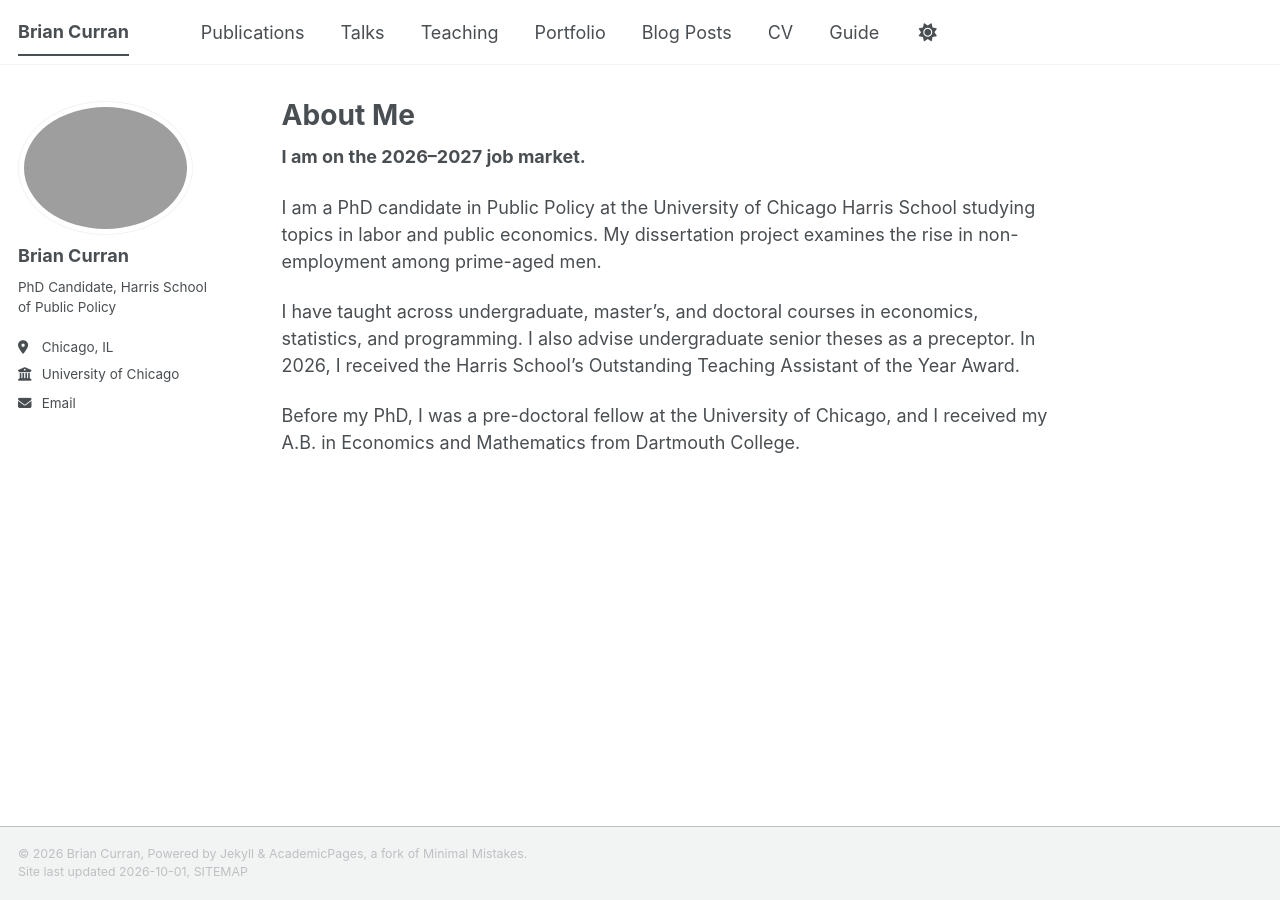
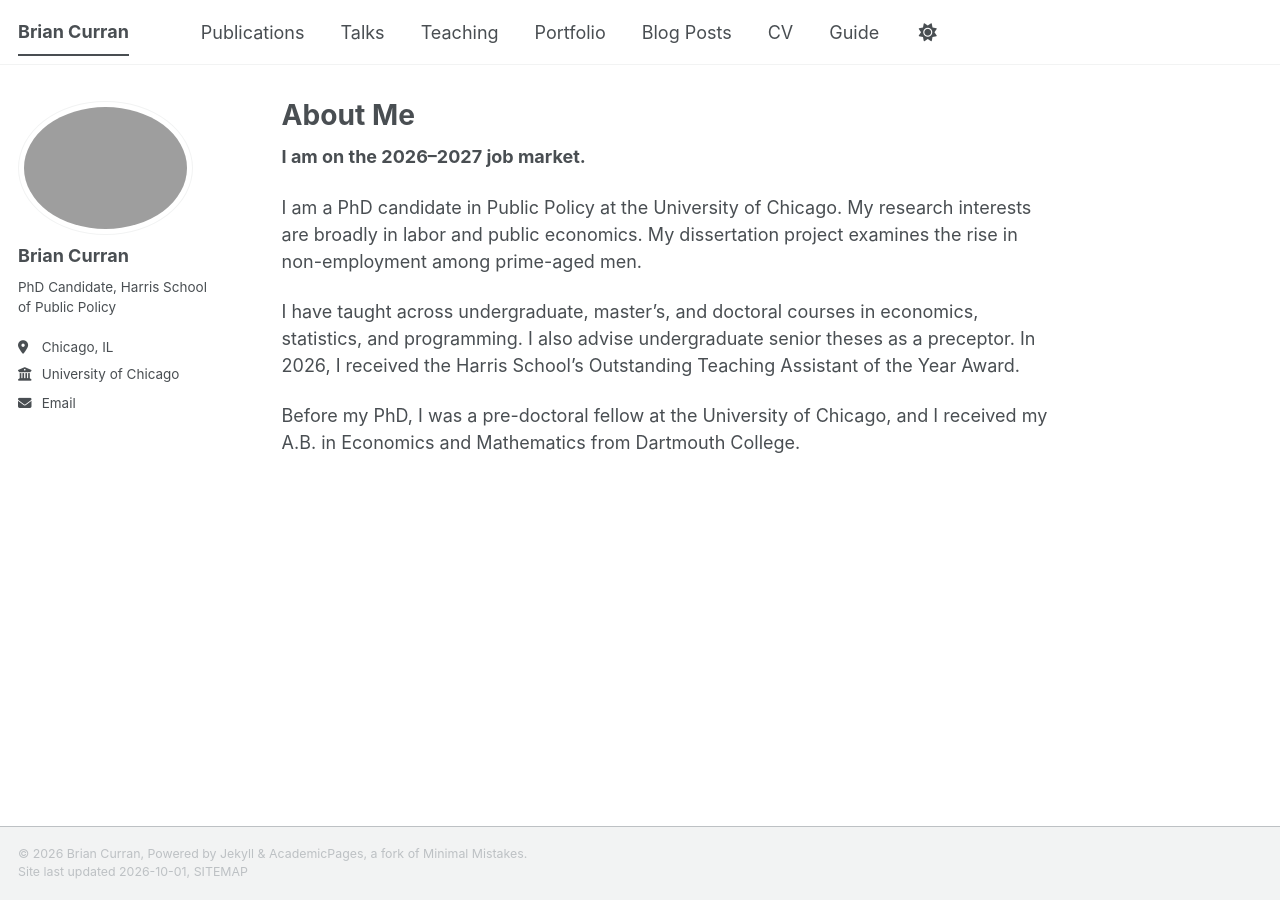
Before and after one commit to brianscurran/brianscurran.github.io, a Jekyll site: the page built from _pages/about.md, in a window 1280 px wide. Built offline with Jekyll 4.4.1, drawn with Linux system fonts in a browser that asks for light colours; a style sheet for code colours, icons or effects is not loaded.

Commit message:
Clarify research interests in about page
Updated the description to clarify research interests.

```diff
--- a/_pages/about.md
+++ b/_pages/about.md
@@ -9,7 +9,7 @@ redirect_from:
 
 **I am on the 2026–2027 job market.**
 
-I am a PhD candidate in Public Policy at the University of Chicago Harris School studying topics in labor and public economics. My dissertation project examines the rise in non-employment among prime-aged men.
+I am a PhD candidate in Public Policy at the University of Chicago. My research interests are broadly in labor and public economics. My dissertation project examines the rise in non-employment among prime-aged men.
 
 I have taught across undergraduate, master's, and doctoral courses in economics, statistics, and programming. I also advise undergraduate senior theses as a preceptor. In 2026, I received the Harris School's Outstanding Teaching Assistant of the Year Award.
 
```
